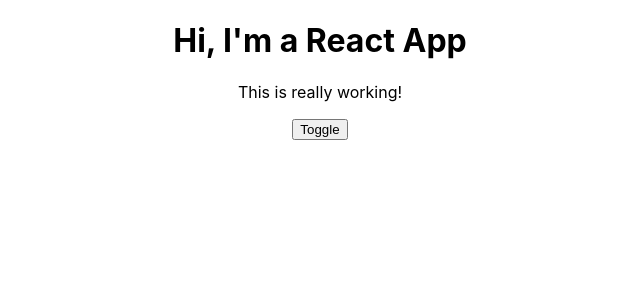
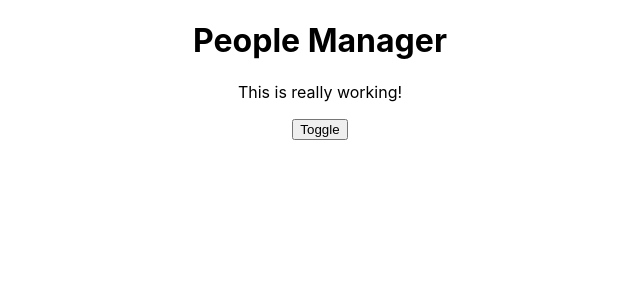
Before and after one commit to RickCardoso/react-complete-guide, a React (Create React App) app: page / in a window 1280 px wide. Shown: the top 300 px of the page, without its empty margins (320-960 px from the left). Built offline with nearby package versions, Linux system fonts and the light colour scheme.

Commit message:
section 6 lesson 88

```diff
--- a/src/App.jsx
+++ b/src/App.jsx
@@ -57,6 +57,7 @@
     return (
       <div className="App">
         <Cockpit
+          title={this.props.appTitle}
           togglePeople={this.togglePeopleHandler} />
         {this.state.showPeople && <PersonList
           people={this.state.people}
--- a/src/components/Cockpit/Cockpit.jsx
+++ b/src/components/Cockpit/Cockpit.jsx
@@ -1,9 +1,9 @@
 import React from 'react';
 
-export const Cockpit = ({ togglePeople }) => {
+export const Cockpit = ({ title, togglePeople }) => {
   return (
     <div className="cockpit-wrapper">
-      <h1>Hi, I'm a React App</h1>
+      <h1>{title}</h1>
       <p>This is really working!</p>
       <button onClick={() => togglePeople()}>Toggle</button>
     </div>
--- a/src/index.js
+++ b/src/index.js
@@ -6,7 +6,7 @@
 
 ReactDOM.render(
   <React.StrictMode>
-    <App />
+    <App appTitle="People Manager" />
   </React.StrictMode>,
   document.getElementById('root')
 );
```
